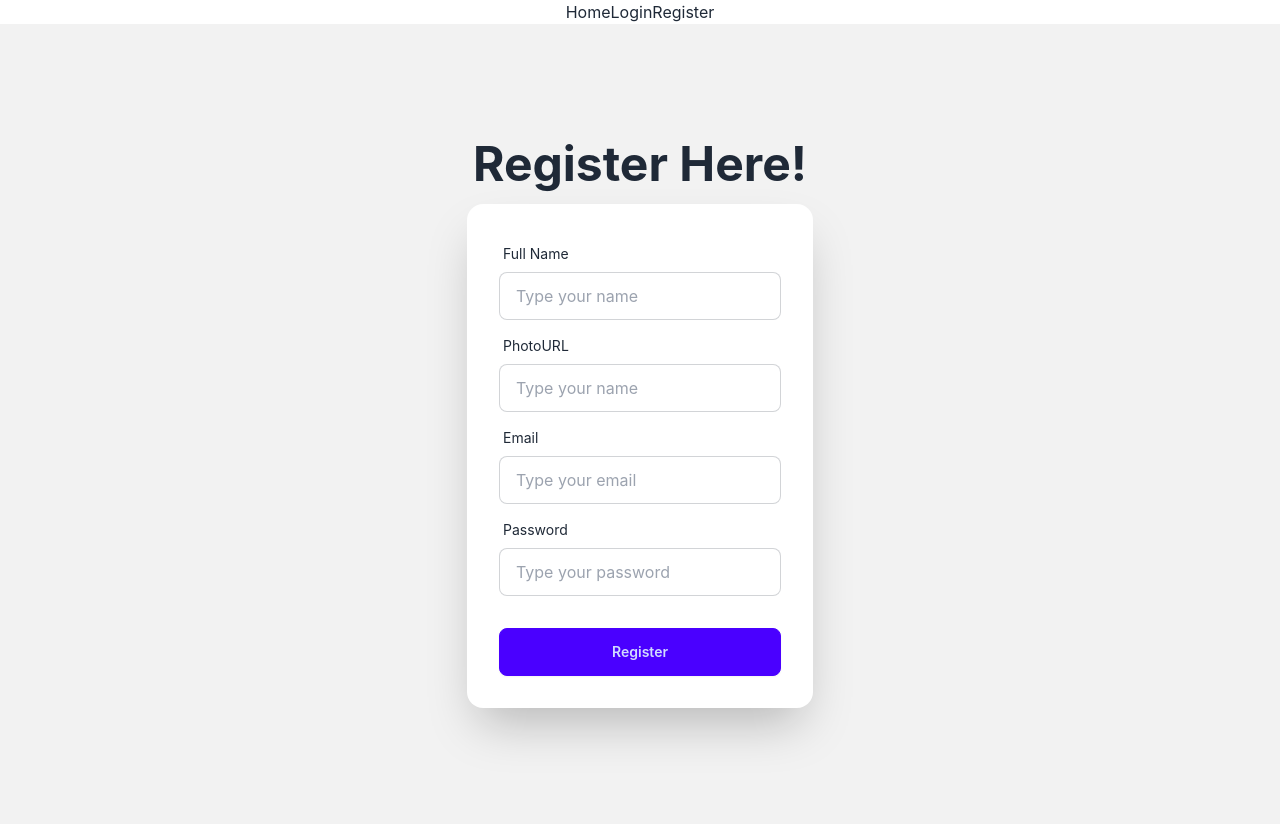
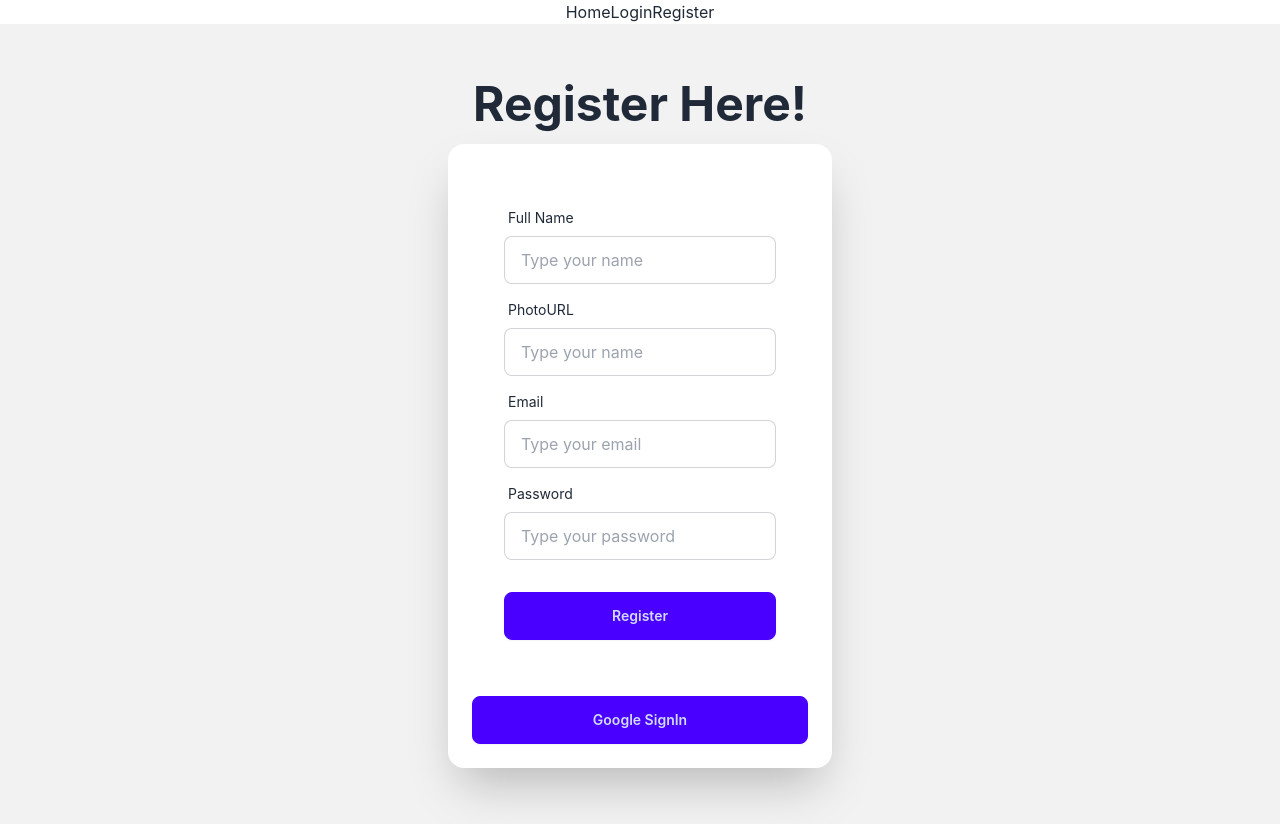
Before and after one commit to mainul786/greatskill, a React (Create React App) app: page /register in a window 1280 px wide. Built offline with nearby package versions, Linux system fonts and the light colour scheme.

Commit message:
google signIn method implement successfully

```diff
--- a/src/context/UserContext/UserContext.js
+++ b/src/context/UserContext/UserContext.js
@@ -1,9 +1,10 @@
 import React, { createContext } from 'react';
 import app from '../../firebase/firebase.config';
-import {createUserWithEmailAndPassword, getAuth, signInWithEmailAndPassword} from 'firebase/auth';
+import {GoogleAuthProvider, createUserWithEmailAndPassword, getAuth, signInWithEmailAndPassword, signInWithPopup} from 'firebase/auth';
 
 export const AuthContext = createContext();
 const auth = getAuth(app)
+const googleProvider = new GoogleAuthProvider();
 
 const UserContext = ({ children }) => {
     const user = { displayName: 'Najiya islam' }
@@ -16,7 +17,10 @@ const UserContext = ({ children }) => {
         return signInWithEmailAndPassword(auth, email, password);
     }
 
-    const authInfo = { user, createUser, logIn };
+    const googleLogin = () =>{
+        return signInWithPopup(auth, googleProvider);
+    }
+    const authInfo = { user, createUser, logIn, googleLogin };
     return (
         <AuthContext.Provider value={authInfo}>
             {children}
--- a/src/pages/Register/Register.js
+++ b/src/pages/Register/Register.js
@@ -3,7 +3,7 @@ import { AuthContext } from '../../context/UserContext/UserContext';
 
 
 const Register = () => {
-const {createUser} = useContext(AuthContext);
+const {createUser, googleLogin} = useContext(AuthContext);
 
 const handleSubmit = event =>{
     event.preventDefault();
@@ -23,6 +23,15 @@ const handleSubmit = event =>{
     })
     .catch(error => console.error(error))
 
+};
+
+const handleGoogleSignIn = () =>{
+  googleLogin()
+  .then(result => {
+    const user = result.user;
+    console.log(user);
+  })
+  .catch(error => console.error(error))
 }
 
     return (
@@ -32,7 +41,7 @@ const handleSubmit = event =>{
             <h1 className="text-5xl font-bold text-center">Register Here!</h1>
 
           </div>
-          <div className="card shrink-0 w-full max-w-sm shadow-2xl bg-base-100">
+          <div className="card shrink-0 w-full p-6  max-w-sm shadow-2xl bg-base-100">
             <form onSubmit={handleSubmit} className="card-body">
               <div className="form-control">
                 <label className="label">
@@ -63,6 +72,9 @@ const handleSubmit = event =>{
                 <button className="btn btn-primary">Register</button>
               </div>
             </form>
+            <div className="form-control mt-6">
+                <button onClick={handleGoogleSignIn} className="btn btn-primary">Google SignIn</button>
+              </div>
           </div>
         </div>
       </div>
```
